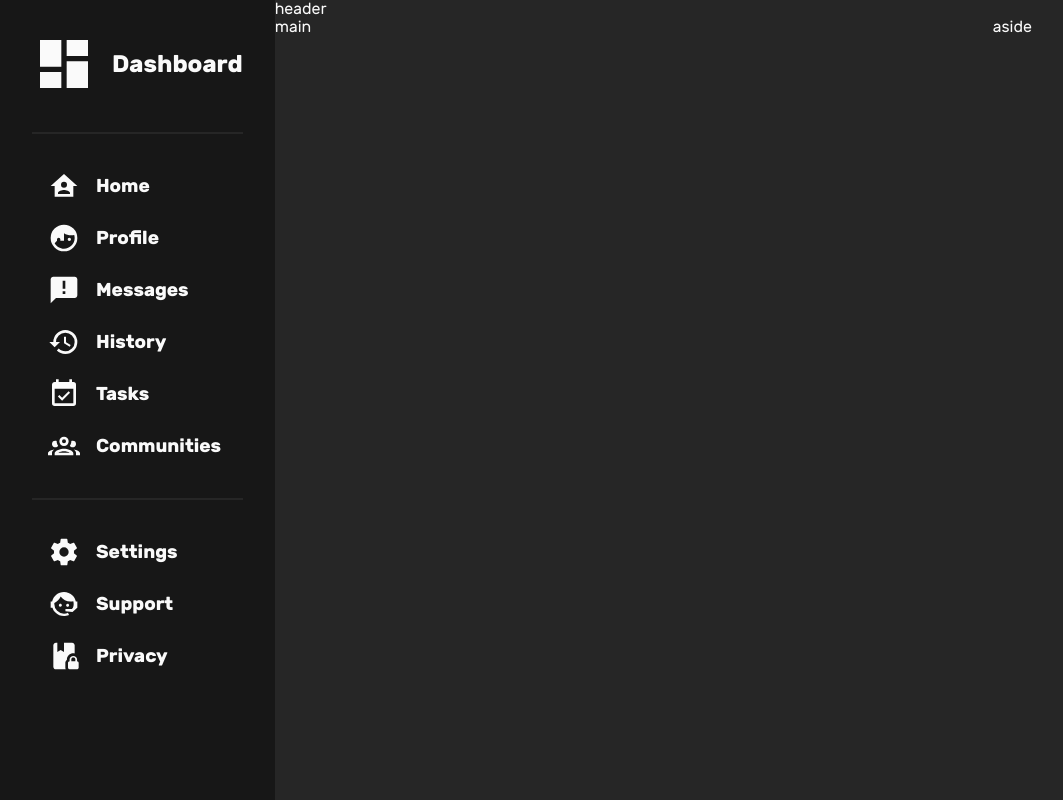
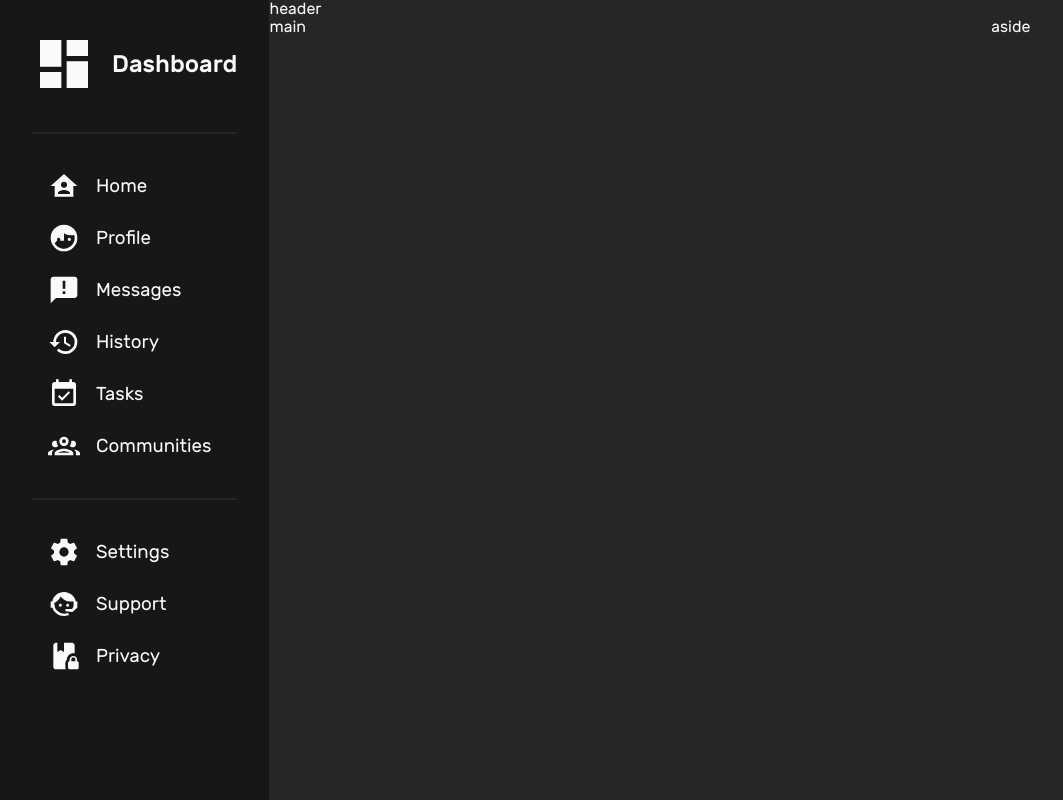
Before and after one commit to shonebinu/adminDashboard, a plain HTML site: page index.html in a window 1280 px wide. Shown: the whole page, without its empty margins (0-1063 px from the left). Drawn offline with Linux system fonts and the light colour scheme.

Commit message:
feat: change nav font weights

```diff
--- a/styles.css
+++ b/styles.css
@@ -37,7 +37,6 @@
 body {
   font-family: 'Rubik', sans-serif;
   min-height: 100vh;
-  font-weight: normal;
   color: var(--font);
   background: var(--bg);
   fill: var(--font);
@@ -68,6 +67,14 @@ body {
         justify-content: start;
         gap: 1rem;
 
+        h2 {
+          font-weight: 500;
+        }
+
+        h3 {
+          font-weight: normal;
+        }
+
         &:not(:first-child):has(>svg) {
           padding-left: 1rem;
         }
```
